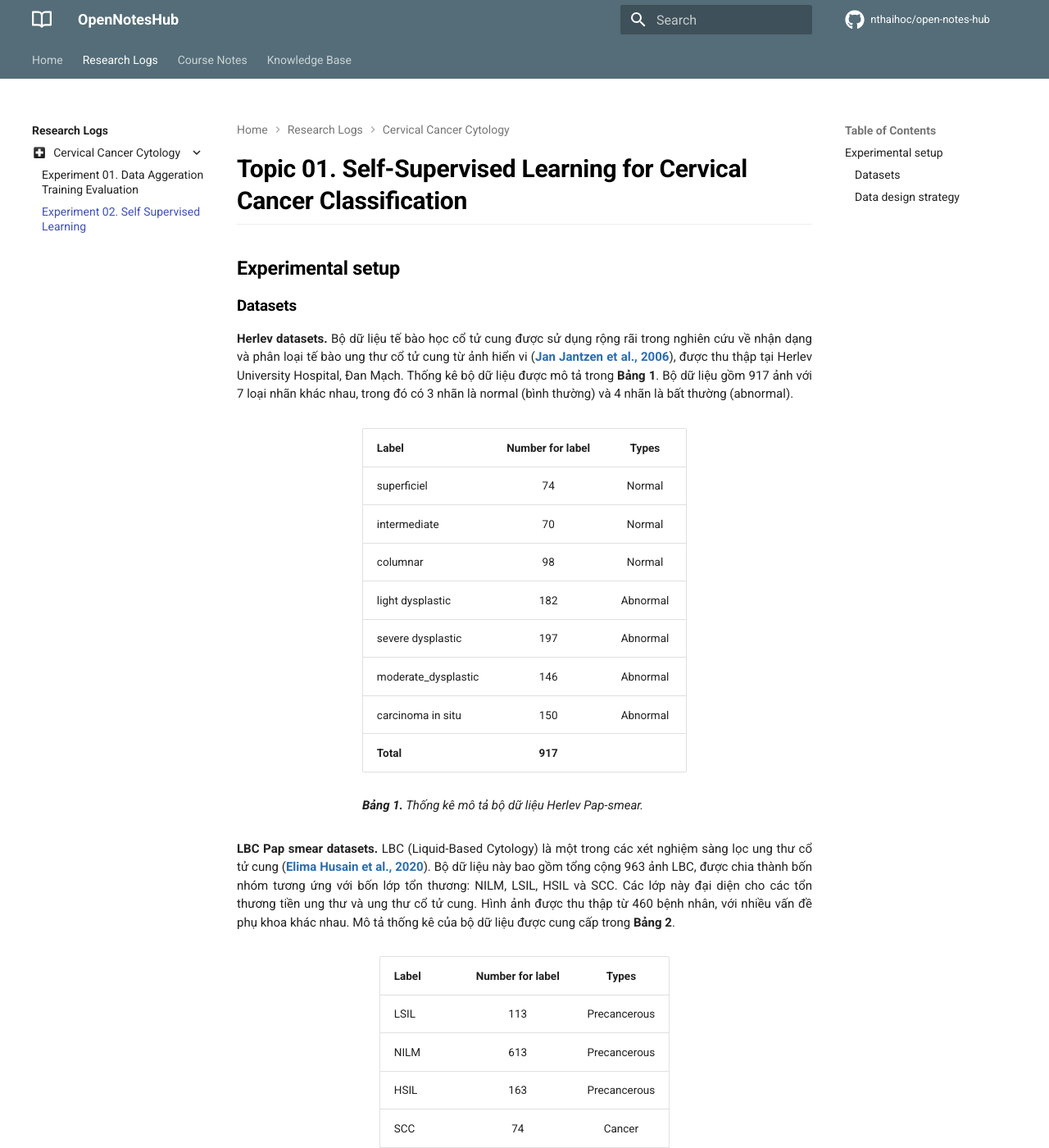
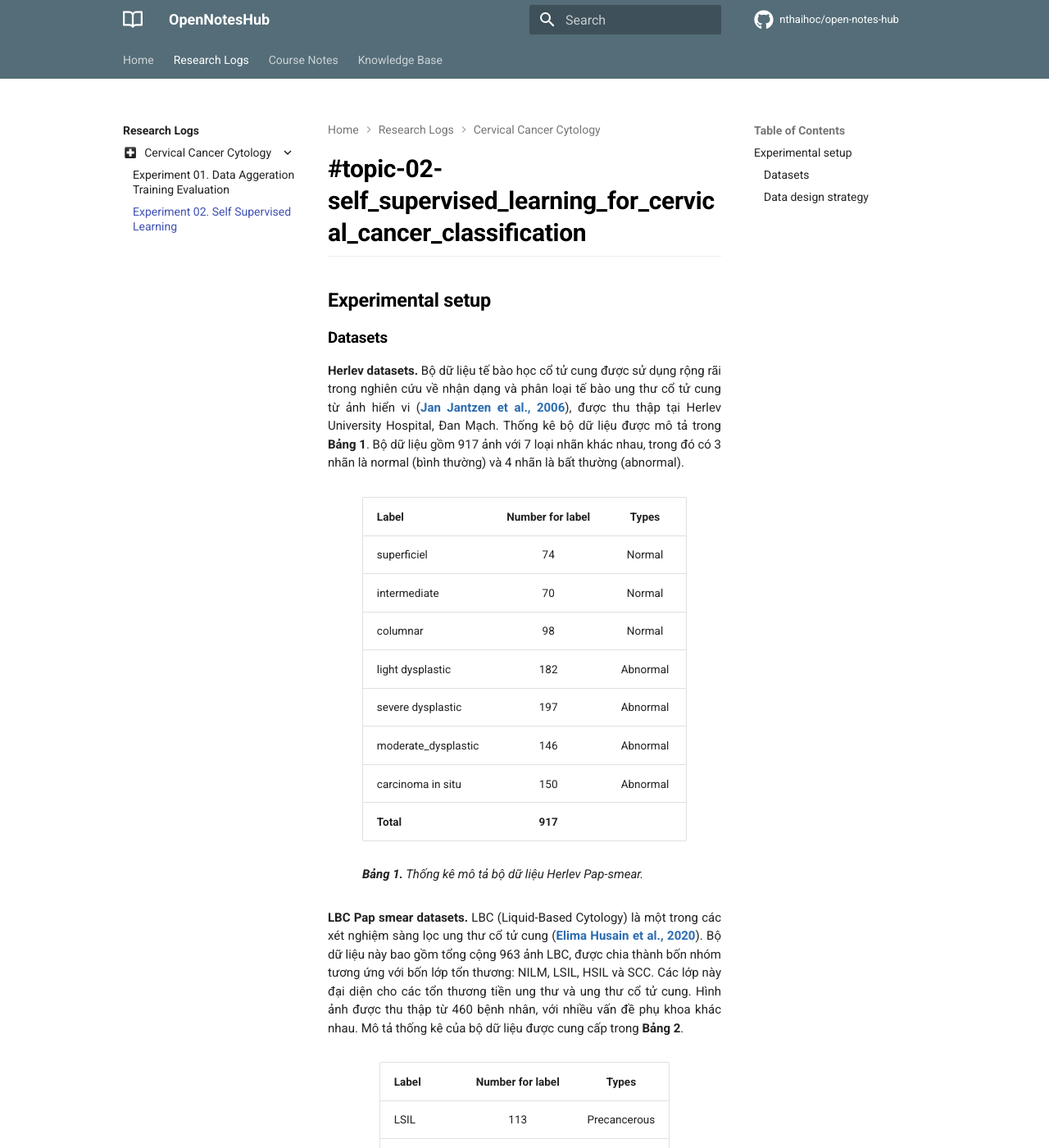
Before and after one commit to nthaihoc/open-notes-hub, an MkDocs documentation site: the page built from docs/research/cervical-cancer-cytology/experiments/exp-02-self_supervised_learning.md, in a window 1280 px wide and 1400 px high. Shown: the whole window at 82% size. Built offline with MkDocs 1.6.1 and Material for MkDocs 9.7.7, drawn with Linux system fonts in a browser that asks for light colours; comment, search, counter and statistics services are not loaded.

Commit message:
chore: update info of repo and reload width of website

```diff
--- a/docs/research/cervical-cancer-cytology/experiments/exp-02-self_supervised_learning.md
+++ b/docs/research/cervical-cancer-cytology/experiments/exp-02-self_supervised_learning.md
@@ -2,7 +2,7 @@
 title: Self-Supervised Learning for Cervical Cancer Classification
 ---
 
-# Topic 01. Self-Supervised Learning for Cervical Cancer Classification
+# #topic-02-self_supervised_learning_for_cervical_cancer_classification
 ---
 
 ## Experimental setup
--- a/docs/stylesheets/extra.css
+++ b/docs/stylesheets/extra.css
@@ -19,7 +19,7 @@ p {
 }
 
 .md-grid {
-  max-width: 1234px;
+  max-width: 1012px;
 }
 
 .md-typeset {
```
Also changed, not shown: docs/index.md (+16 -22 lines), docs/research/README.md (+6 -12 lines), docs/research/cervical-cancer-cytology/README.md (line endings or trailing spaces), 3 other files.
